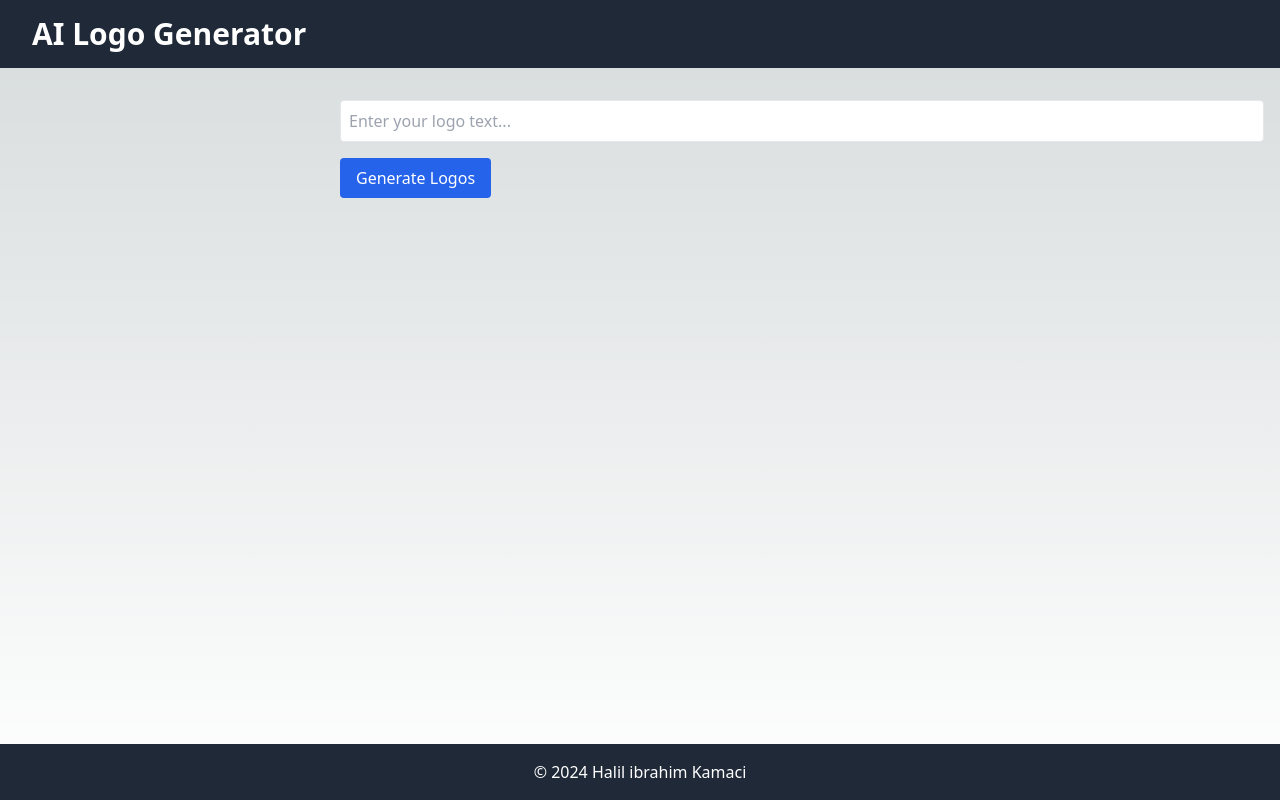
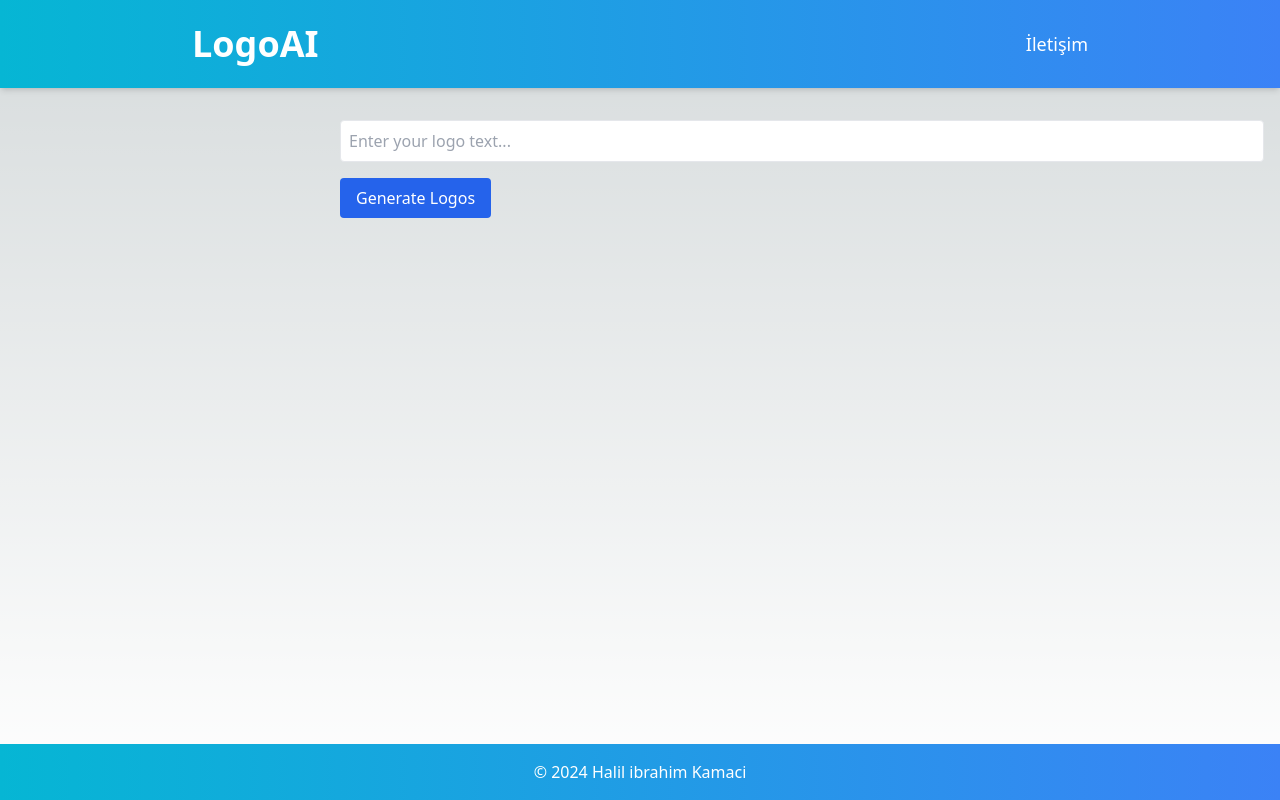
Before and after one commit to halilxibrahim/ai-logo-generator-webapp, a Next.js app: page / in a window 1280 px wide. Built offline with nearby package versions, Linux system fonts and the light colour scheme.

Commit message:
created header component

```diff
--- /dev/null
+++ b/src/components/Header.jsx
@@ -0,0 +1,18 @@
+import React from 'react';
+
+const Header = () => {
+  return (
+    <header className="bg-gradient-to-r from-cyan-500 to-blue-500 text-white py-6 px-8 shadow-md">
+      <div className="max-w-4xl mx-auto flex justify-between items-center">
+        <h1 className="text-4xl font-bold">LogoAI</h1>
+        <nav>
+          <ul className="flex space-x-6">
+            <li className="text-lg font-medium"><a href="https://bento.me/halilibrahim">İletişim</a></li>
+          </ul>
+        </nav>
+      </div>
+    </header>
+  );
+};
+
+export default Header;
--- a/src/pages/index.js
+++ b/src/pages/index.js
@@ -1,4 +1,5 @@
 import { useState } from "react";
+import Header from "@/components/Header";
 
 export default function Home() {
   const [prompt, setPrompt] = useState("");
@@ -28,9 +29,7 @@ export default function Home() {
   return (
     <div className="flex flex-col min-h-screen">
       {/* Header */}
-      <header className="bg-gray-800 text-white py-4 px-8">
-        <h1 className="text-3xl font-bold">AI Logo Generator</h1>
-      </header>
+      <Header/>
 
       {/* Main content */}
       <div className="flex-grow container mx-auto px-4 py-8">
@@ -73,7 +72,7 @@ export default function Home() {
       </div>
 
       {/* Footer */}
-      <footer className="bg-gray-800 text-white py-4 px-8">
+      <footer className="bg-gradient-to-r from-cyan-500 to-blue-500 text-white py-4 px-8">
         <p className="text-center">&copy; 2024 Halil ibrahim Kamaci</p>
       </footer>
     </div>
```
